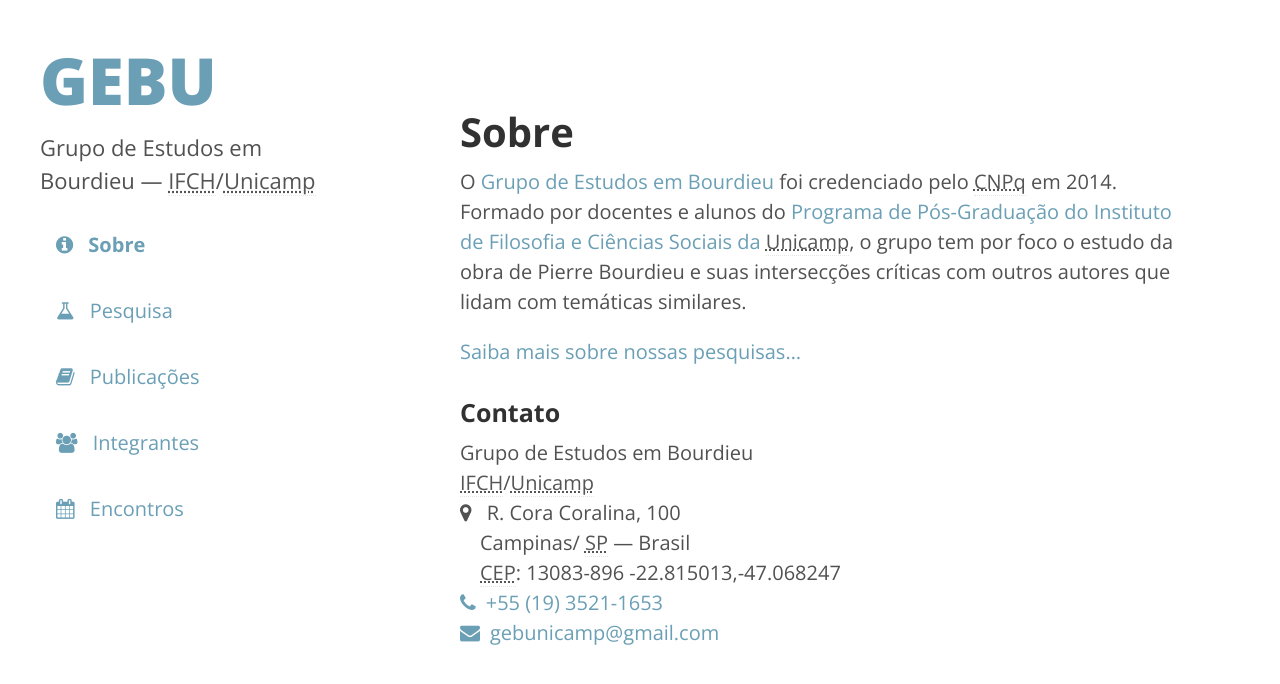
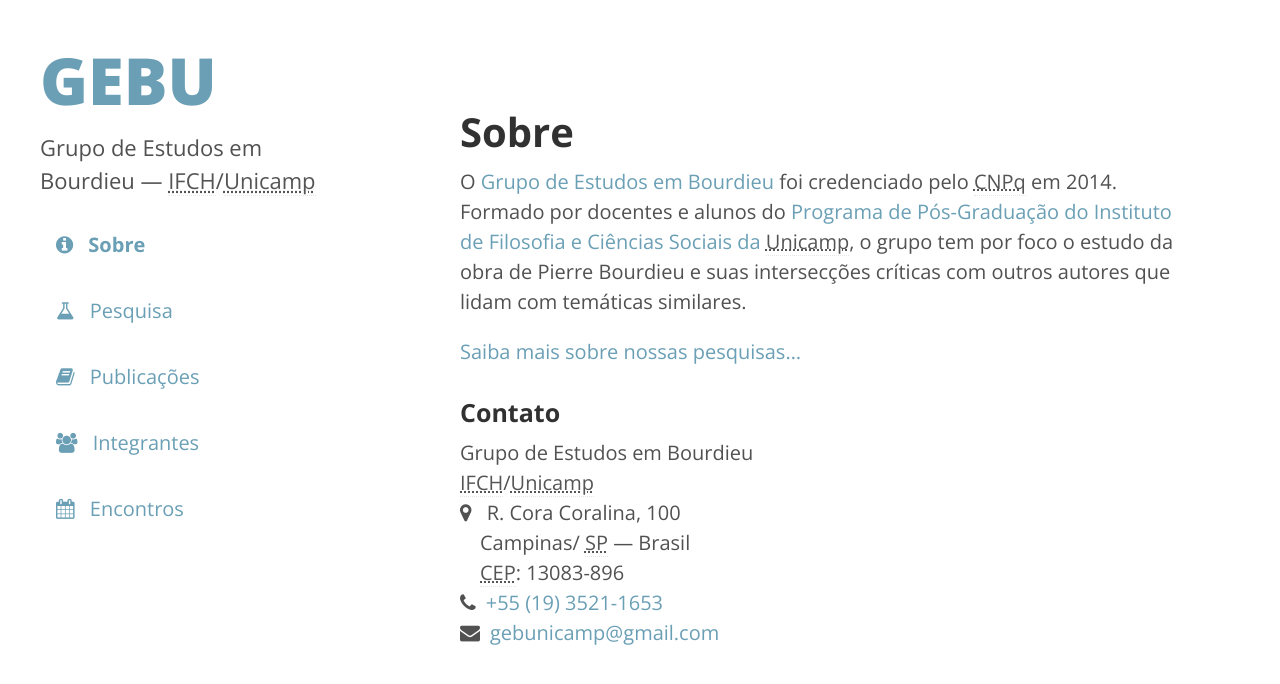
Before and after one commit to hbpasti/gebu.github.io, a Jekyll site: the page built from index.md, in a window 1280 px wide. Shown: the top 684 px of the page. Built offline with Jekyll 4.4.1, drawn with Linux system fonts in a browser that asks for light colours; nearby versions of some CDN libraries.

Commit message:
Fix icons for hcards phone and email, hide geo hcard span element

```diff
--- a/public/css/custom.css
+++ b/public/css/custom.css
@@ -100,18 +100,18 @@
   margin-left: 1rem;
 }
 
-.tel,.email {
+.icon-tel,.icon-email {
   display: block;
 }
 
-.tel:before {
+.icon-tel:before {
   content: "\f095";
 	font-family: FontAwesome;
   display: inline;
   padding-right: 10px;
 }
 
-.email:before {
+.icon-email:before {
   content: "\f0e0";
 	font-family: FontAwesome;
   display: inline;
@@ -125,3 +125,7 @@
 .sidebar {
   text-align: left;
 }
+
+.geo {
+  display: none;
+}
```
